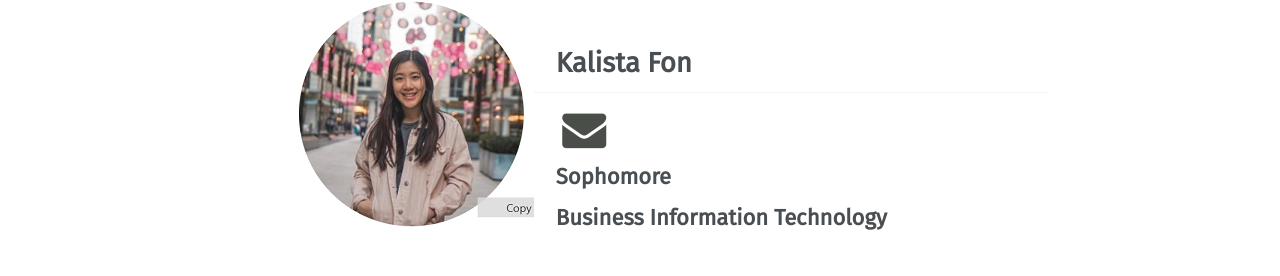
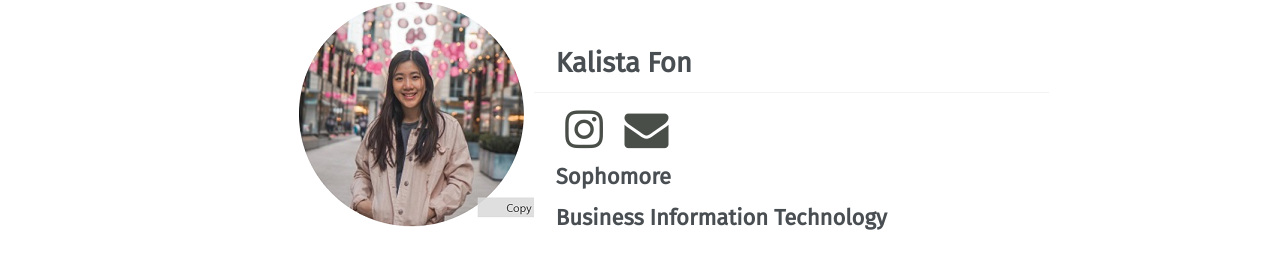
Before and after one commit to vtfasa/vtfasa.github.io, a Jekyll site: the page built from _pages/officers/fundraising.md, in a window 1280 px wide. Shown: the part 205-481 px from the top of the page. Built offline with Jekyll 4.4.1, drawn with Linux system fonts in a browser that asks for light colours; some web fonts are replaced.

Commit message:
Update fundraising.md

```diff
--- a/_pages/officers/fundraising.md
+++ b/_pages/officers/fundraising.md
@@ -16,6 +16,7 @@ permalink: /officers/fundraising/
 ![image-left]({{ "/assets/images/officers/small/kalistaCircle.PNG" | absolute_url }}){: .align-left}
 ## Kalista Fon
 <p style="margin-bottom: 0.45em; padding: 0">
+<a href="https://www.instagram.com/kalistaafonn/" style="margin: 0; padding: 0"><i class="fa fa-2x fa-fw fa-instagram" style="color: #494e48"></i></a>
 <a href="mailto:kalistafon@vt.edu" style="margin: 0; padding: 0"><i class="fa fa-2x fa-fw fa-envelope" style="color: #494e48"></i></a></p>
 <h3 style="margin-top: 0">Sophomore</h3>
 **Business Information Technology**
```
